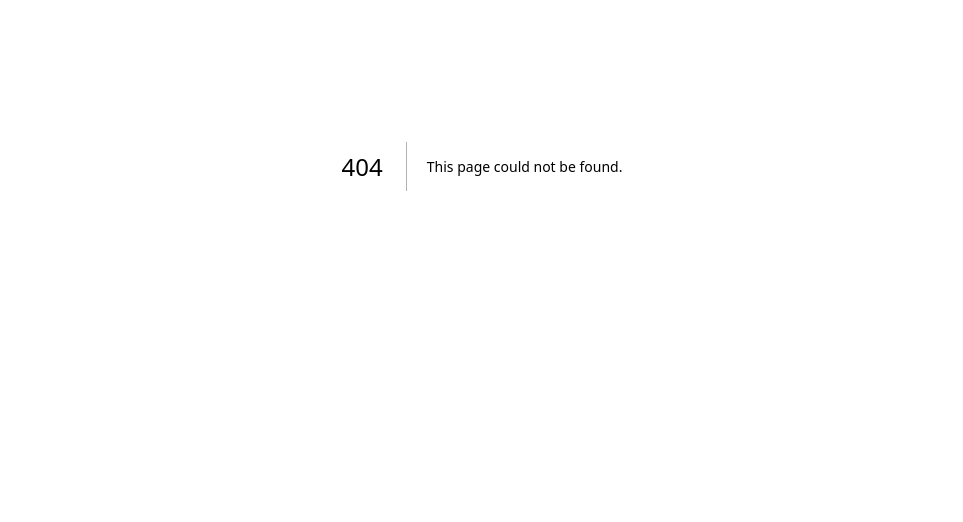
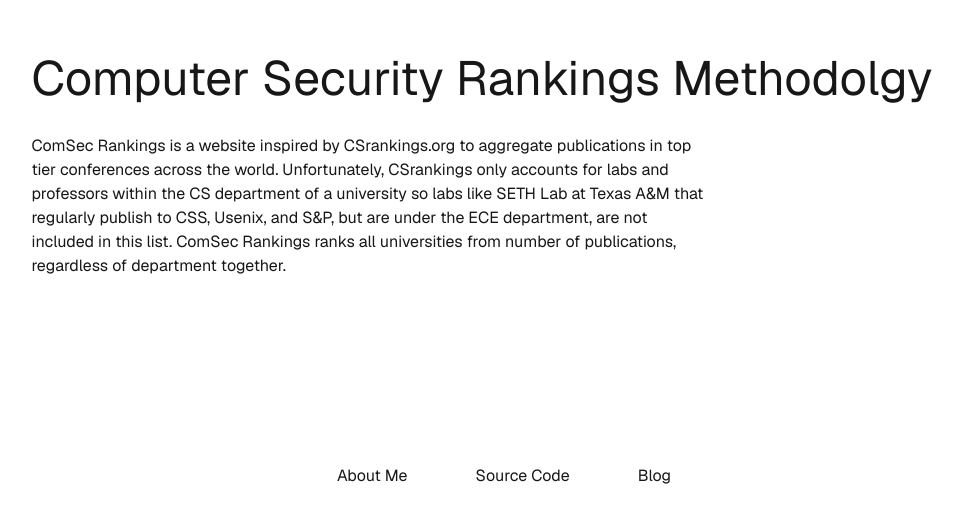
Before and after one commit to jkohhokj/comsec-rankings, a Next.js app in the folder frontend/: page /methodology in a window 1280 px wide. Before the commit this address had no page. Shown: the part 234-756 px from the top of the page, without its empty margins (158-1121 px from the left). Built offline with nearby package versions, Linux system fonts and the light colour scheme.

Commit message:
feat: add methodology page

```diff
--- /dev/null
+++ b/frontend/app/methodology/page.tsx
@@ -0,0 +1,50 @@
+import { Rss, Code, User } from "lucide-react";
+
+export default function Home() {
+  return (
+    <div className="grid grid-rows-[20px_1fr_20px] items-center justify-items-center min-h-screen p-8 pb-20 gap-16 sm:p-20 font-[family-name:var(--font-geist-sans)]">
+      <main className="flex flex-col gap-[32px] row-start-2 items-center sm:items-start">
+        <div className="text-5xl">Computer Security Rankings Methodolgy</div>
+        <div className="w-2xl">
+          ComSec Rankings is a website inspired by CSrankings.org to aggregate
+          publications in top tier conferences across the world. Unfortunately,
+          CSrankings only accounts for labs and professors within the CS
+          department of a university so labs like SETH Lab at Texas A&M that
+          regularly publish to CSS, Usenix, and S&P, but are under the ECE
+          department, are not included in this list. ComSec Rankings ranks all
+          universities from number of publications, regardless of department
+          together.
+        </div>
+      </main>
+      <footer className="row-start-3 flex gap-6 flex-wrap items-center justify-center">
+        <a
+          className="flex items-center gap-2 hover:underline hover:underline-offset-4"
+          href={"https://www.jkoh.dev"}
+          target="_blank"
+          rel="noopener noreferrer"
+        >
+          <User color="white" size={36} />
+          About Me
+        </a>
+        <a
+          className="flex items-center gap-2 hover:underline hover:underline-offset-4"
+          href={"https://github.com/jkohhokj/comsec-rankings"}
+          target="_blank"
+          rel="noopener noreferrer"
+        >
+          <Code color="white" size={36} />
+          Source Code
+        </a>
+        <a
+          className="flex items-center gap-2 hover:underline hover:underline-offset-4"
+          href={"https://blog.jkoh.dev/"}
+          target="_blank"
+          rel="noopener noreferrer"
+        >
+          <Rss color="white" size={36} />
+          Blog
+        </a>
+      </footer>
+    </div>
+  );
+}
```
